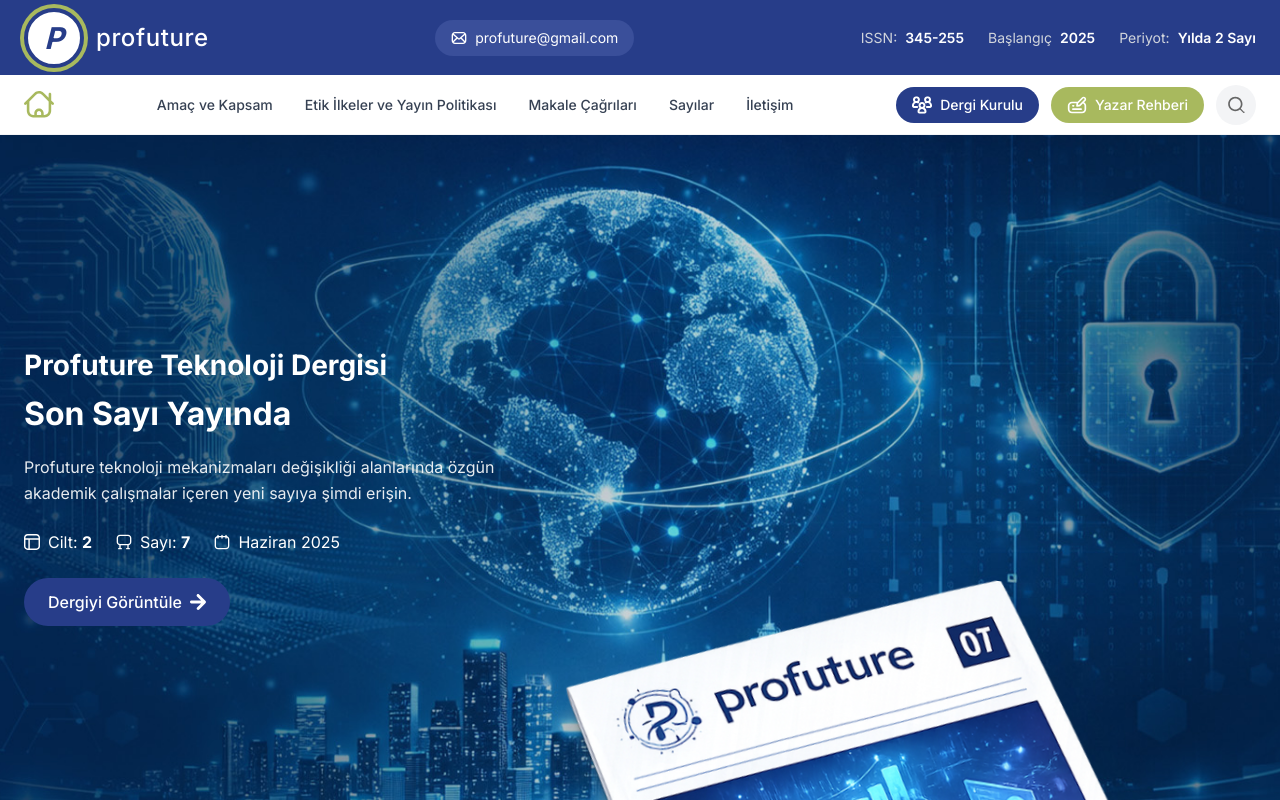
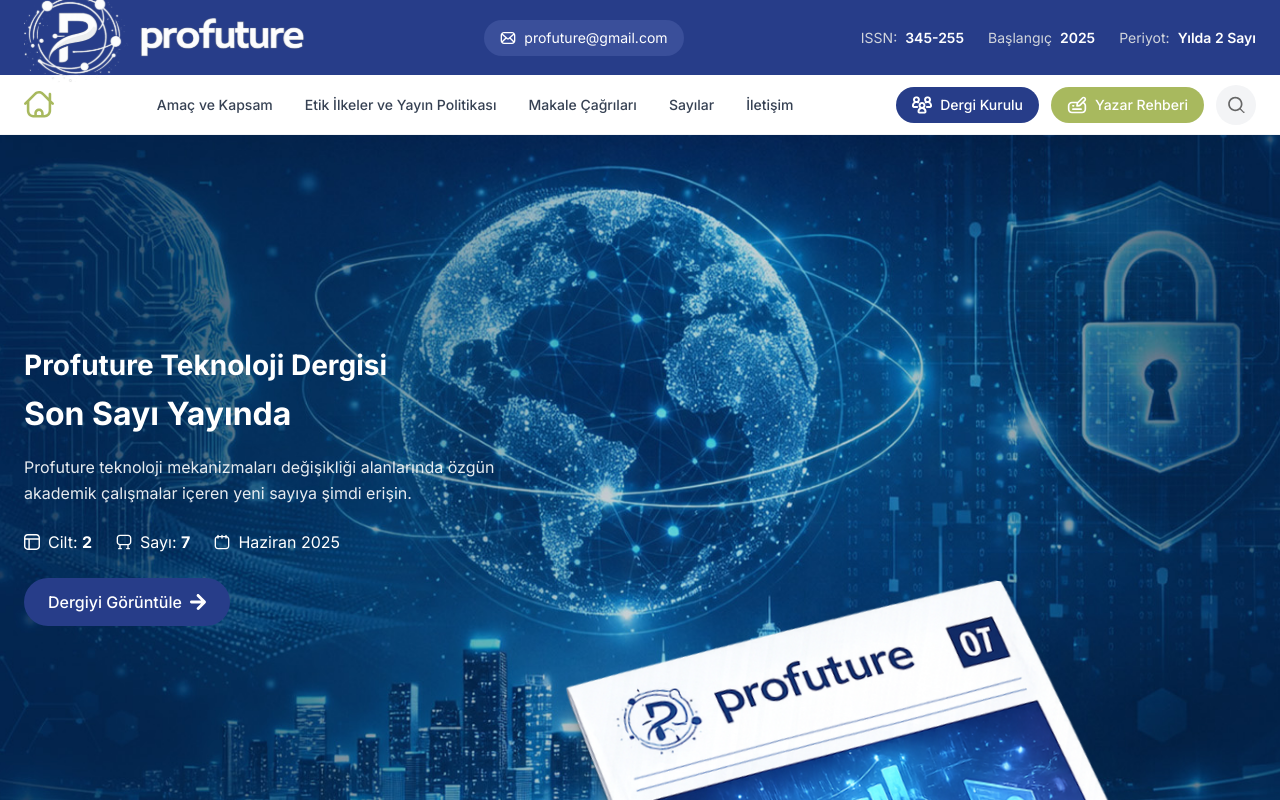
Before and after one commit to fatihbayramm/zeplin-case, a Next.js app: page / in a window 1280 px wide. Shown: the top 800 px of the page. Built offline with nearby package versions, Linux system fonts and the light colour scheme.

Commit message:
fixings...

```diff
--- a/app/layout.tsx
+++ b/app/layout.tsx
@@ -10,8 +10,8 @@
 });
 
 export const metadata: Metadata = {
-  title: "Create Next App",
-  description: "Generated by create next app",
+  title: "Profuture",
+  description: "Created by Fatih Bayram.",
 };
 
 export default function RootLayout({
--- a/components/common/Header.tsx
+++ b/components/common/Header.tsx
@@ -8,14 +8,7 @@
       <div className="bg-[#273D89] h-[75px] flex items-center justify-between px-6">
         {/* Logo Section */}
         <Link href="/">
-          <div className="flex items-center gap-3">
-            {/* Logo Circle */}
-
-            <div className="w-[60px] h-[60px] rounded-full bg-white flex items-center justify-center border-4 border-[#273D89] shadow-[0_0_0_4px_#A8B95E]">
-              <span className="text-[#273D89] font-bold text-3xl italic">P</span>
-            </div>
-            <span className="text-white text-2xl font-medium tracking-wide">profuture</span>
-          </div>
+          <Image src="/logo/logo.svg" alt="Profuture" width={283} height={91} />
         </Link>
 
         {/* Center - Email */}
--- a/components/home/TextSection.tsx
+++ b/components/home/TextSection.tsx
@@ -9,12 +9,10 @@
       <div className="max-w-[1600px] mx-auto px-6">
         <div className="flex gap-8">
           {/* Left - Magazine Cover */}
-          <div className="shrink-0 relative">
+          <div className="shrink-0 relative shadow-xl rounded-2xl">
             {/* Red Banner - Son Sayı */}
-            <div className="absolute left-0 top-[20%] z-20 bg-primary-red text-white px-2 py-6 rounded-r-full flex items-center justify-center">
-              <p className="text-[14px] font-bold" style={{ writingMode: "vertical-rl", textOrientation: "upright" }}>
-                Son Sayı
-              </p>
+            <div className="absolute left-0 top-[20%] z-20">
+              <Image src="/images/text_image_2.png" alt="Son Sayı" width={65} height={155} />
             </div>
 
             {/* Magazine Cover */}
```
Also changed, not shown: public/logo/logo.svg (added).
